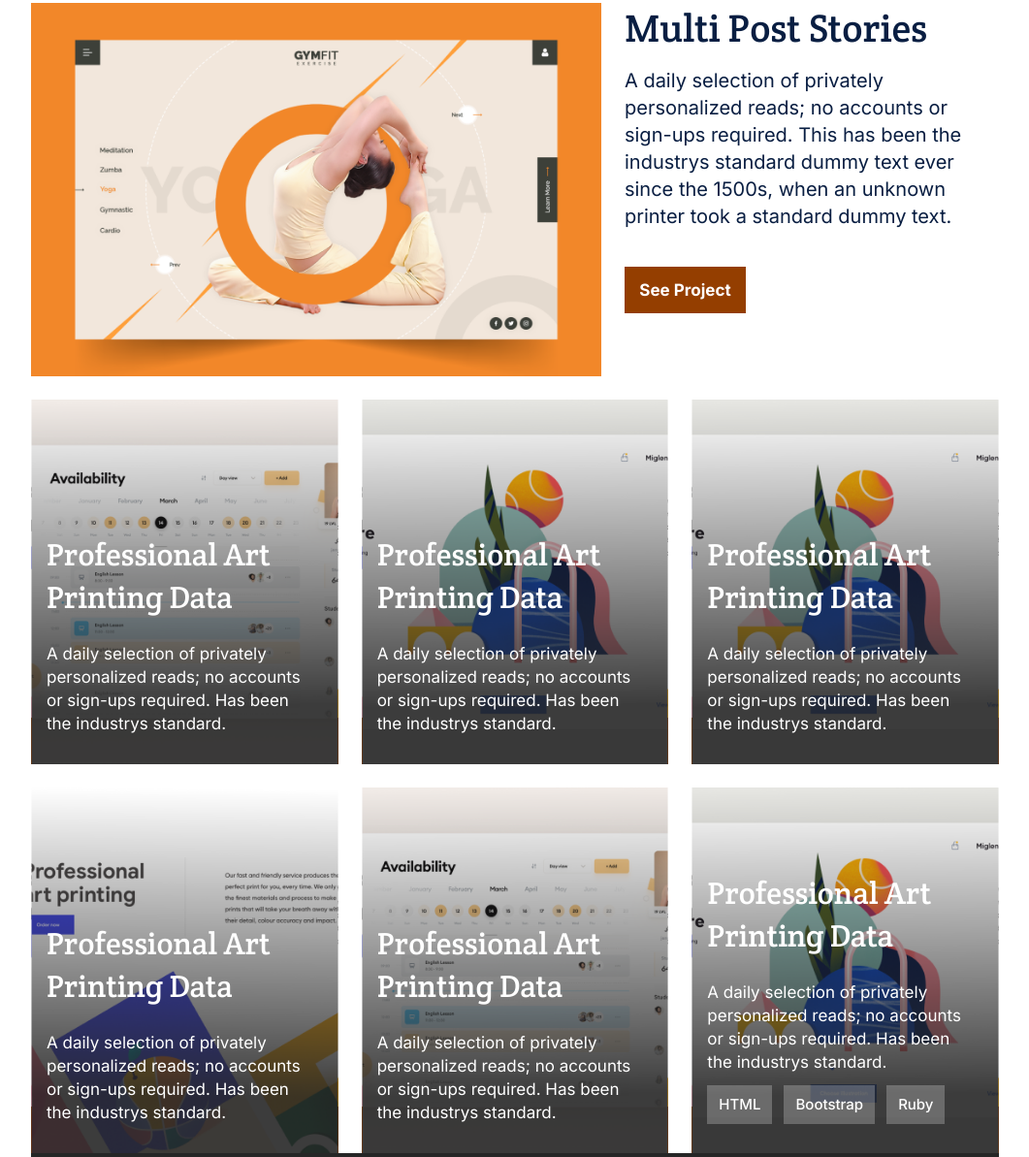
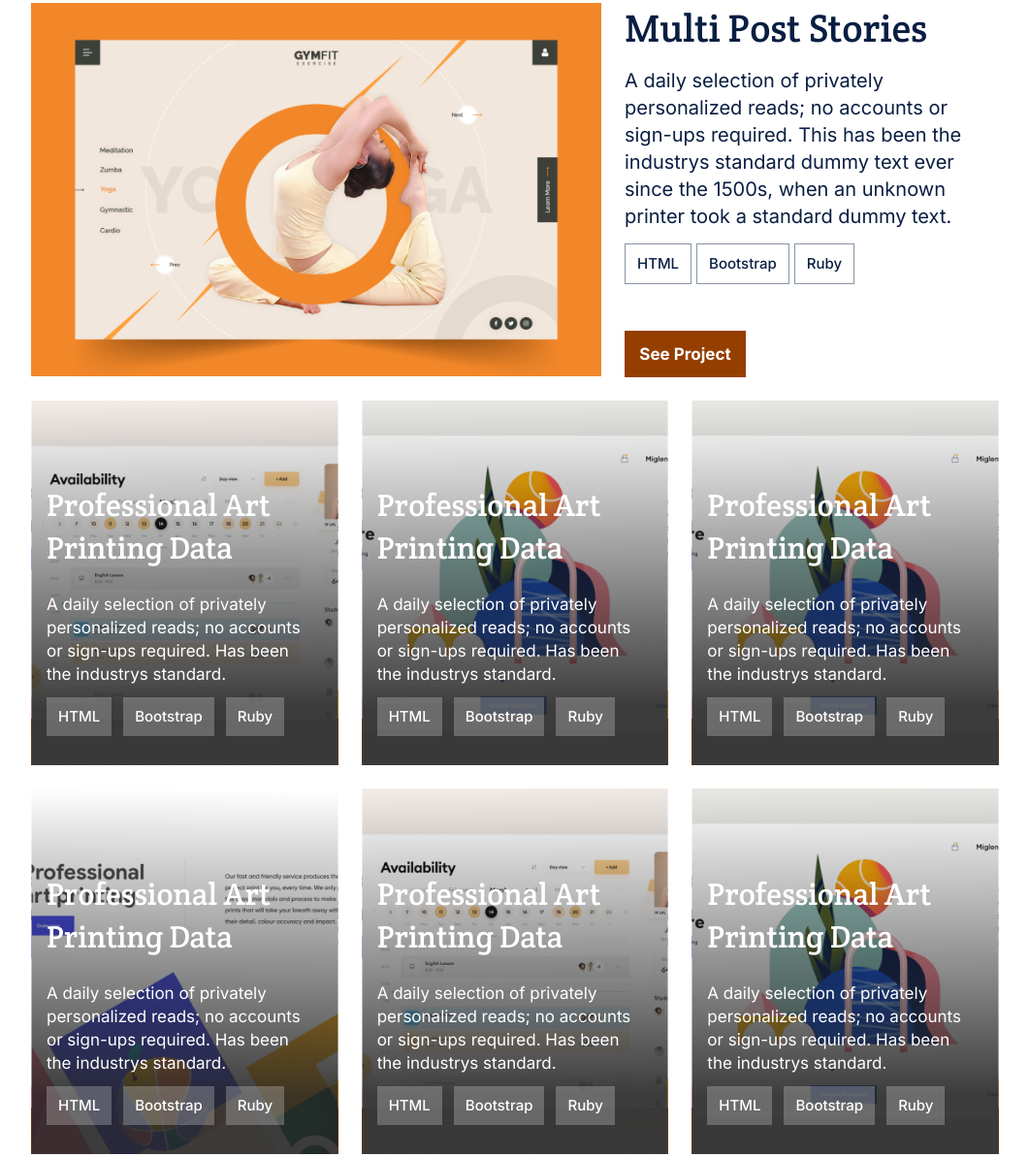
Before and after one commit to iankiema/My-Portifolio-Personal, a website: page index.html in a window 1280 px wide. Shown: the part 1137-2330 px from the top of the page at 97% size, without its empty margins (109-1170 px from the left). Drawn offline with Linux system fonts and the light colour scheme; a web font is replaced by a local one.

Commit message:
Update app.js and index.html file

```diff
--- a/app.js
+++ b/app.js
@@ -156,6 +156,14 @@ projectData.forEach((project, index) => {
 
   const description = document.createElement('p');
   description.textContent = project.content;
+
+  const technologiesList = document.createElement('ul');
+  const technologies = ['HTML', 'Bootstrap', 'Ruby'];
+  technologies.forEach((technology) => {
+    const technologyItem = document.createElement('li');
+    technologyItem.textContent = technology;
+    technologiesList.appendChild(technologyItem);
+  });
 
   detailDiv.appendChild(title);
   detailDiv.appendChild(description);
```
Also changed, not shown: index.html (+4 -2 lines).
